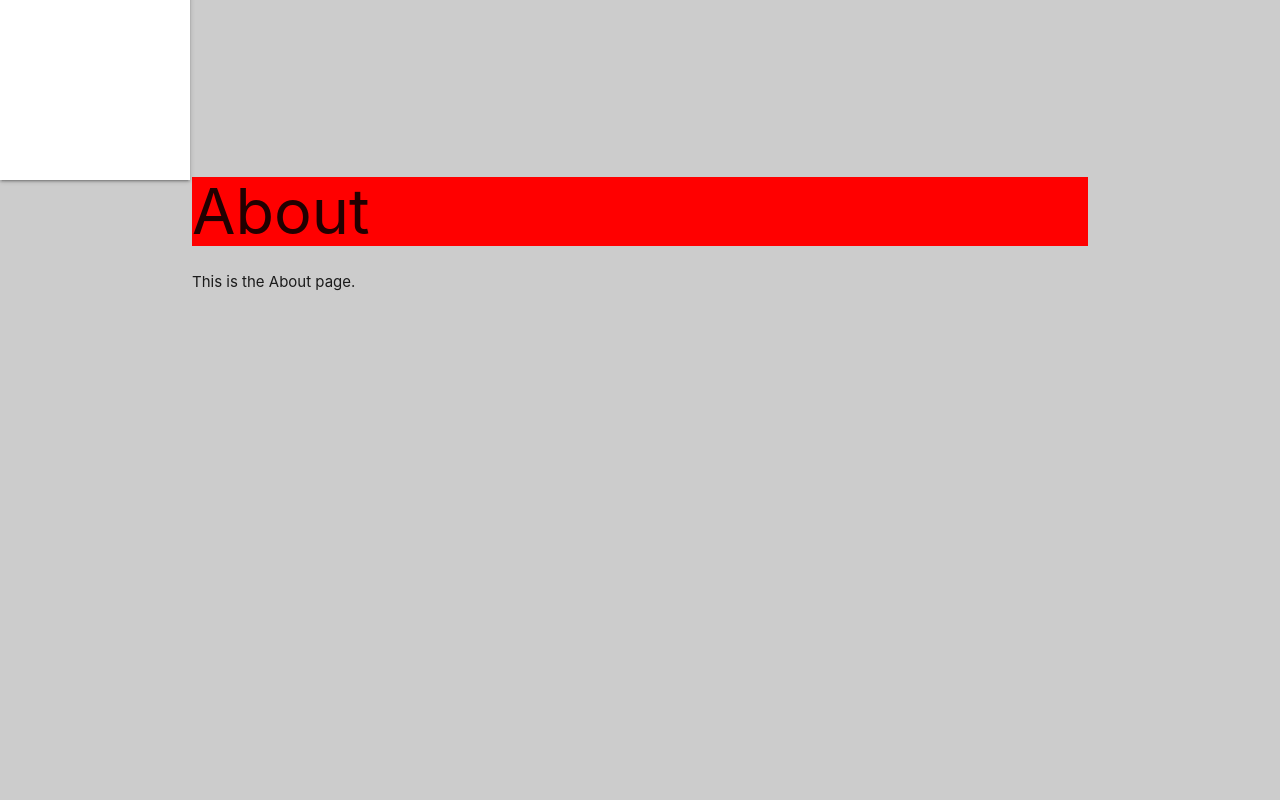
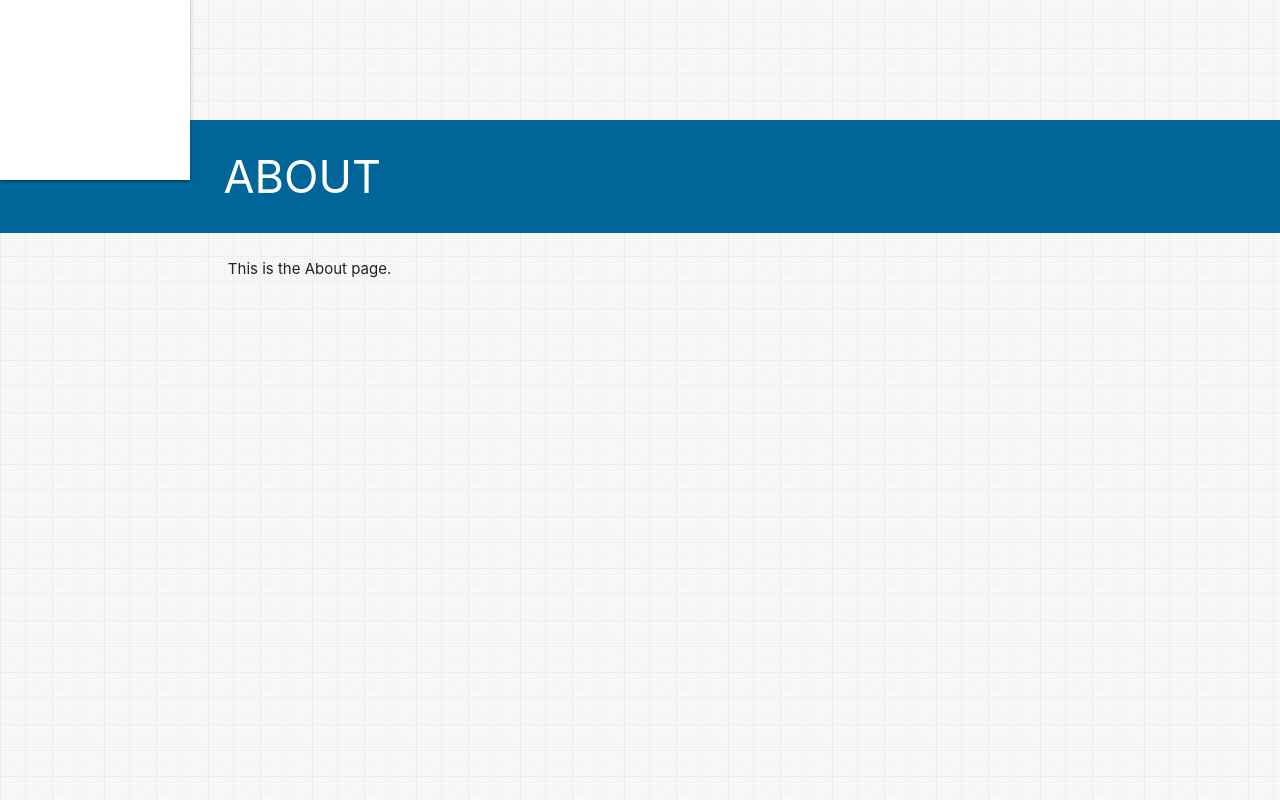
Before and after one commit to ginohagad/portfolio, a React (Create React App) app: page / in a window 1280 px wide. Shown: the part 680-1480 px from the top of the page. Built offline with nearby package versions, Linux system fonts and the light colour scheme.

Commit message:
Fixed header width and margins.

```diff
--- a/src/App.css
+++ b/src/App.css
@@ -2,13 +2,8 @@ html {
 	scroll-behavior: smooth;
 }
 
-
 body {
-  background: #ccc;
-}
-
-.highlight {
-  color: #18BC9C !important;
+  background: url(images/bg.png) repeat;
 }
 
 ul.sidenav {
@@ -27,6 +22,7 @@ ul.sidenav li.logo {
 
 ul.sidenav li.logo h3 {
   font-size: 2.2em;
+  color: #006699;
 }
 
 ul.sidenav li.logo span {
@@ -36,3 +32,19 @@ ul.sidenav li.logo span {
 .fullpage {
   height: 100vh;
 }
+
+h1 {
+  font-size: 3em !important;
+  margin-top: 0 !important;
+  padding: 0.7em 0.7em;
+  text-transform: uppercase;
+  color: #fff;
+}
+
+.section {
+  padding-top: 0 !important;
+}
+
+.content {
+  margin-left: 4%;
+}
--- a/src/components/Header/Header.js
+++ b/src/components/Header/Header.js
@@ -9,7 +9,9 @@ const Header = (props) => {
 
   return (
     <div className={styles.header}>
-      <h1>{title}</h1>
+      <div className="container">
+        <h1>{title}</h1>
+      </div>
     </div>
   )
 }
--- a/src/components/Header/Header.module.css
+++ b/src/components/Header/Header.module.css
@@ -1,3 +1,3 @@
 .header {
-  background-color: red;
+  background-color: #006699;
 }
--- a/src/components/Page/Page.js
+++ b/src/components/Page/Page.js
@@ -8,9 +8,13 @@ const Page = (props) => {
   const title_id = title.toLowerCase();
 
   return (
-    <section id={title_id} className="section container fullpage">
+    <section id={title_id} className="section fullpage">
       <Header title={title} />
-      {props.children}
+      <div className="container">
+        <div className="content">
+          {props.children}
+        </div>
+      </div>
     </section>
   )
 }
--- a/src/components/Sidenav/Sidenav.js
+++ b/src/components/Sidenav/Sidenav.js
@@ -7,7 +7,7 @@ const Sidenav = () => {
       <ul id="nav-mobile" className="sidenav sidenav-fixed">
 				<a href="#top">
 					<li className="logo">
-						<h3 className="teal-text">Gerardo Hagad</h3>
+						<h3>Gerardo Hagad</h3>
 						<span>Web Developer</span>
 					</li>
 				</a>
```
Also changed, not shown: src/images/bg.png (added).
